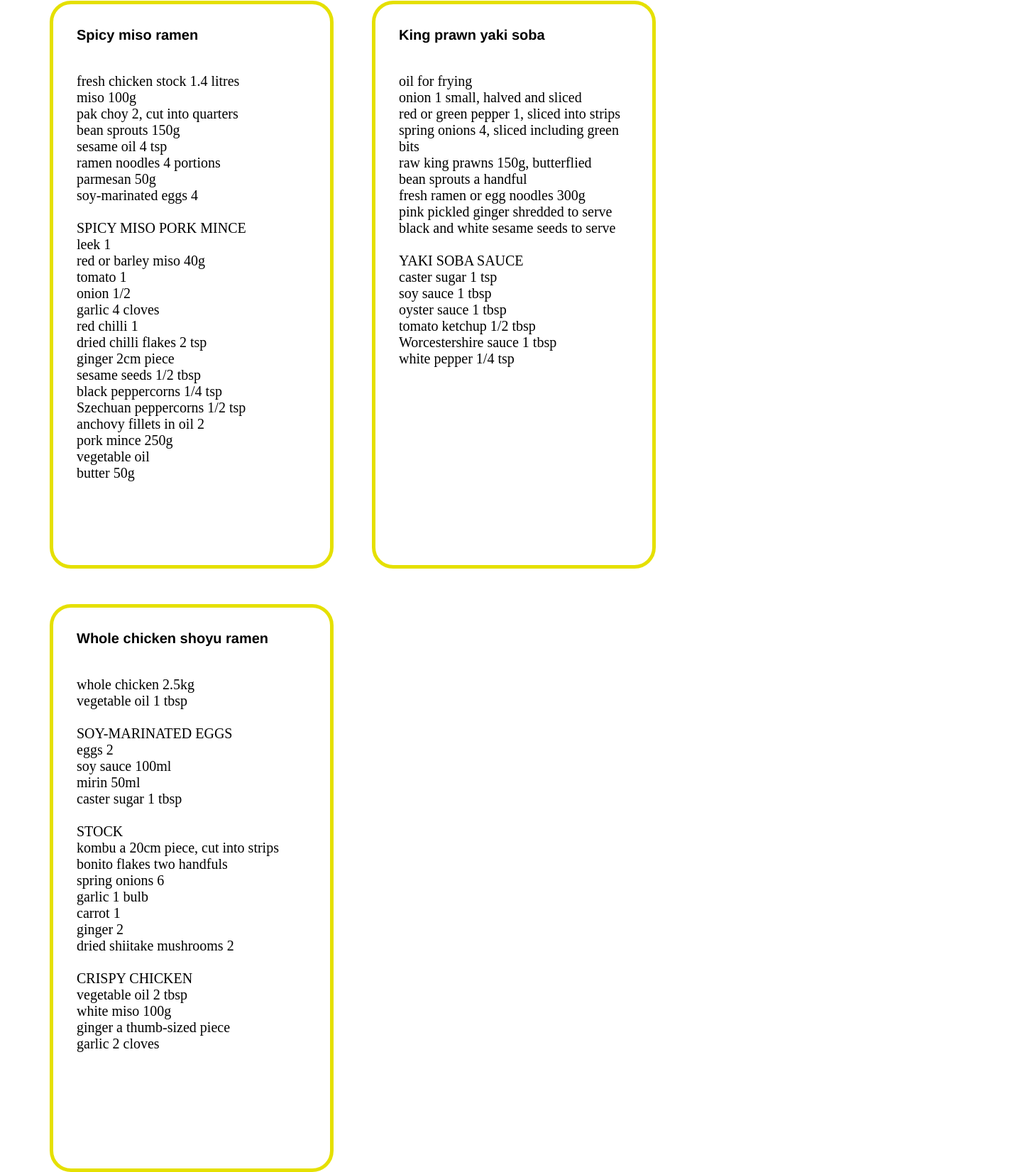
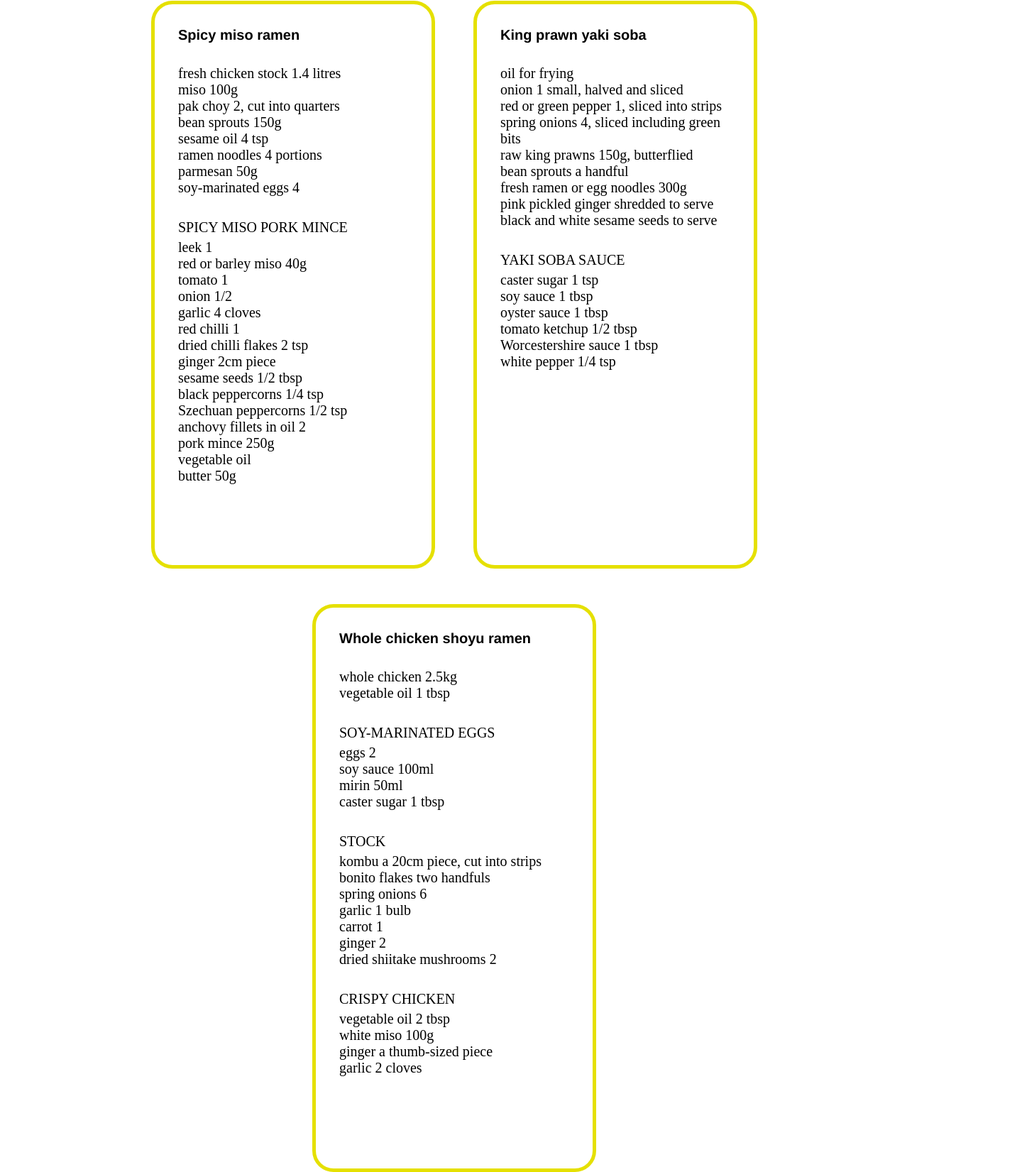
Before and after one commit to alyonafuria/WebDev, a plain HTML site: page 05_Ramens/index.html in a window 1280 px wide. Shown: the part 134-1785 px from the top of the page at 71% size, 1440 px wide, since content can reach past the window. Drawn offline with Linux system fonts and the light colour scheme.

Commit message:
changed positioning

```diff
--- a/05_Ramens/css/style.css
+++ b/05_Ramens/css/style.css
@@ -2,7 +2,6 @@
 
 .header {
 	height: 60px;
-	width: 1440px;
 	background-color:#FE1A19;
 }
 
@@ -19,7 +18,7 @@
 
 .main {
 	box-sizing: border-box;
-	position: relative;
+	text-align: center;
 	padding: 50px 45px;
 }
 
@@ -33,11 +32,10 @@
 	margin: 25px;
 	box-sizing: border-box;
 	vertical-align: top;
+	text-align: left;
 }
 
 .dish-title {
-	display: inline-block;
-	position: absolute;
 	margin: 33px;
 	font-family: Helvetica;
 	font-style: normal;
@@ -45,22 +43,30 @@
 	font-size: 20px;
 }
 
-.dish-text {
-	position: absolute;
-	top: 97px;
-	margin: 0px 33px 33px;
+.item-title {
+	margin: 33px 33px 5px;
 	font-family: Times New Roman;
 	font-style: normal;
 	font-weight: normal;
 	font-size: 20px;
 	line-height: 23px;
-	display: inline-block;
+}
+
+.list {
+	margin: 0px 33px;
+}
+
+.item {
+	font-family: Times New Roman;
+	font-style: normal;
+	font-weight: normal;
+	font-size: 20px;
+	line-height: 23px;
 }
 
 
 .footer {
 	height: 60px;
-	width: 1440px;
 	background-color:#FE1A19;
 }
 
--- a/05_Ramens/index.html
+++ b/05_Ramens/index.html
@@ -16,72 +16,88 @@
 		<main class="main">
 			<div class="table">
 				<h2 class="dish-title">Spicy miso ramen</h2>
-				<p class="dish-text">fresh chicken stock 1.4 litres<br>
-miso 100g<br>
-pak choy 2, cut into quarters<br>
-bean sprouts 150g<br>
-sesame oil 4 tsp<br>
-ramen noodles 4 portions<br>
-parmesan 50g<br>
-soy-marinated eggs 4<br><br>
-SPICY MISO PORK MINCE<br>
-leek 1<br>
-red or barley miso 40g<br>
-tomato 1<br>
-onion 1/2<br>
-garlic 4 cloves<br>
-red chilli 1<br>
-dried chilli flakes 2 tsp<br>
-ginger 2cm piece<br>
-sesame seeds 1/2 tbsp<br>
-black peppercorns 1/4 tsp<br>
-Szechuan peppercorns 1/2 tsp<br>
-anchovy fillets in oil 2<br>
-pork mince 250g<br>
-vegetable oil<br>
-butter 50g</p>
+				<ul class="list">
+					<li class="item">fresh chicken stock 1.4 litres</li>
+					<li class="item">miso 100g</li>
+					<li class="item">pak choy 2, cut into quarters</li>
+					<li class="item">bean sprouts 150g</li>
+					<li class="item">sesame oil 4 tsp</li>
+					<li class="item">ramen noodles 4 portions</li>
+					<li class="item">parmesan 50g</li>
+					<li class="item">soy-marinated eggs 4</li>
+				</ul>
+				<h3 class="item-title">SPICY MISO PORK MINCE</h3>
+				<ul class="list">
+					<li class="item">leek 1</li>
+					<li class="item">red or barley miso 40g</li>
+					<li class="item">tomato 1</li>
+					<li class="item">onion 1/2</li>
+					<li class="item">garlic 4 cloves</li>
+					<li class="item">red chilli 1</li>
+					<li class="item">dried chilli flakes 2 tsp</li>
+					<li class="item">ginger 2cm piece</li>
+					<li class="item">sesame seeds 1/2 tbsp</li>
+					<li class="item">black peppercorns 1/4 tsp</li>
+					<li class="item">Szechuan peppercorns 1/2 tsp</li>
+					<li class="item">anchovy fillets in oil 2</li>
+					<li class="item">pork mince 250g</li>
+					<li class="item">vegetable oil</li>
+					<li class="item">butter 50g</li>
+				</ul>
 			</div>
 			<div class="table">
 				<h2 class="dish-title">King prawn yaki soba</h2>
-				<p class="dish-text">oil for frying<br>
-onion 1 small, halved and sliced<br>
-red or green pepper 1, sliced into strips<br>
-spring onions 4, sliced including green bits<br>
-raw king prawns 150g, butterflied<br>
-bean sprouts a handful<br>
-fresh ramen or egg noodles 300g<br>
-pink pickled ginger shredded to serve<br>
-black and white sesame seeds to serve<br><br>
-YAKI SOBA SAUCE<br>
-caster sugar 1 tsp<br>
-soy sauce 1 tbsp<br>
-oyster sauce 1 tbsp<br>
-tomato ketchup 1/2 tbsp<br>
-Worcestershire sauce 1 tbsp<br>
-white pepper 1/4 tsp</p>
+				<ul class="list">
+					<li class="item">oil for frying</li>
+					<li class="item">onion 1 small, halved and sliced</li>
+					<li class="item">red or green pepper 1, sliced into strips</li>
+					<li class="item">spring onions 4, sliced including green bits</li>
+					<li class="item">raw king prawns 150g, butterflied</li>
+					<li class="item">bean sprouts a handful</li>
+					<li class="item">fresh ramen or egg noodles 300g</li>
+					<li class="item">pink pickled ginger shredded to serve</li>
+					<li class="item">black and white sesame seeds to serve</li>
+				</ul>
+				<h3 class="item-title">YAKI SOBA SAUCE</h3>
+				<ul class="list">
+					<li class="item">caster sugar 1 tsp</li>
+					<li class="item">soy sauce 1 tbsp</li>
+					<li class="item">oyster sauce 1 tbsp</li>
+					<li class="item">tomato ketchup 1/2 tbsp</li>
+					<li class="item">Worcestershire sauce 1 tbsp</li>
+					<li class="item">white pepper 1/4 tsp</li>
+				</ul>
 			</div>
 			<div class="table">
 				<h2 class="dish-title">Whole chicken shoyu ramen</h2>
-				<p class="dish-text">whole chicken 2.5kg<br>
-vegetable oil 1 tbsp<br><br>
-SOY-MARINATED EGGS<br>
-eggs 2<br>
-soy sauce 100ml<br>
-mirin 50ml<br>
-caster sugar 1 tbsp<br><br>
-STOCK<br>
-kombu a 20cm piece, cut into strips<br>
-bonito flakes two handfuls<br>
-spring onions 6<br>
-garlic 1 bulb<br>
-carrot 1<br>
-ginger 2<br>
-dried shiitake mushrooms 2<br><br>
-CRISPY CHICKEN<br>
-vegetable oil 2 tbsp<br>
-white miso 100g<br>
-ginger a thumb-sized piece<br>
-garlic 2 cloves<br><br>
+				<ul class="list">
+					<li class="item">whole chicken 2.5kg</li>
+					<li class="item">vegetable oil 1 tbsp</li>
+				</ul>
+				<h3 class="item-title">SOY-MARINATED EGGS</h3>
+				<ul class="list">
+					<li class="item">eggs 2</li>
+					<li class="item">soy sauce 100ml</li>
+					<li class="item">mirin 50ml</li>
+					<li class="item">caster sugar 1 tbsp</li>
+				</ul>
+				<h3 class="item-title">STOCK</h3>
+				<ul class="list">
+					<li class="item">kombu a 20cm piece, cut into strips</li>
+					<li class="item">bonito flakes two handfuls</li>
+					<li class="item">spring onions 6</li>
+					<li class="item">garlic 1 bulb</li>
+					<li class="item">carrot 1</li>
+					<li class="item">ginger 2</li>
+					<li class="item">dried shiitake mushrooms 2</li>
+				</ul>
+				<h3 class="item-title">CRISPY CHICKEN</h3>
+				<ul class="list">
+					<li class="item">vegetable oil 2 tbsp</li>
+					<li class="item">white miso 100g</li>
+					<li class="item">ginger a thumb-sized piece</li>
+					<li class="item">garlic 2 cloves</li>
+				</ul>
 			</div>
 		</main>
 		<footer class="footer">
```
